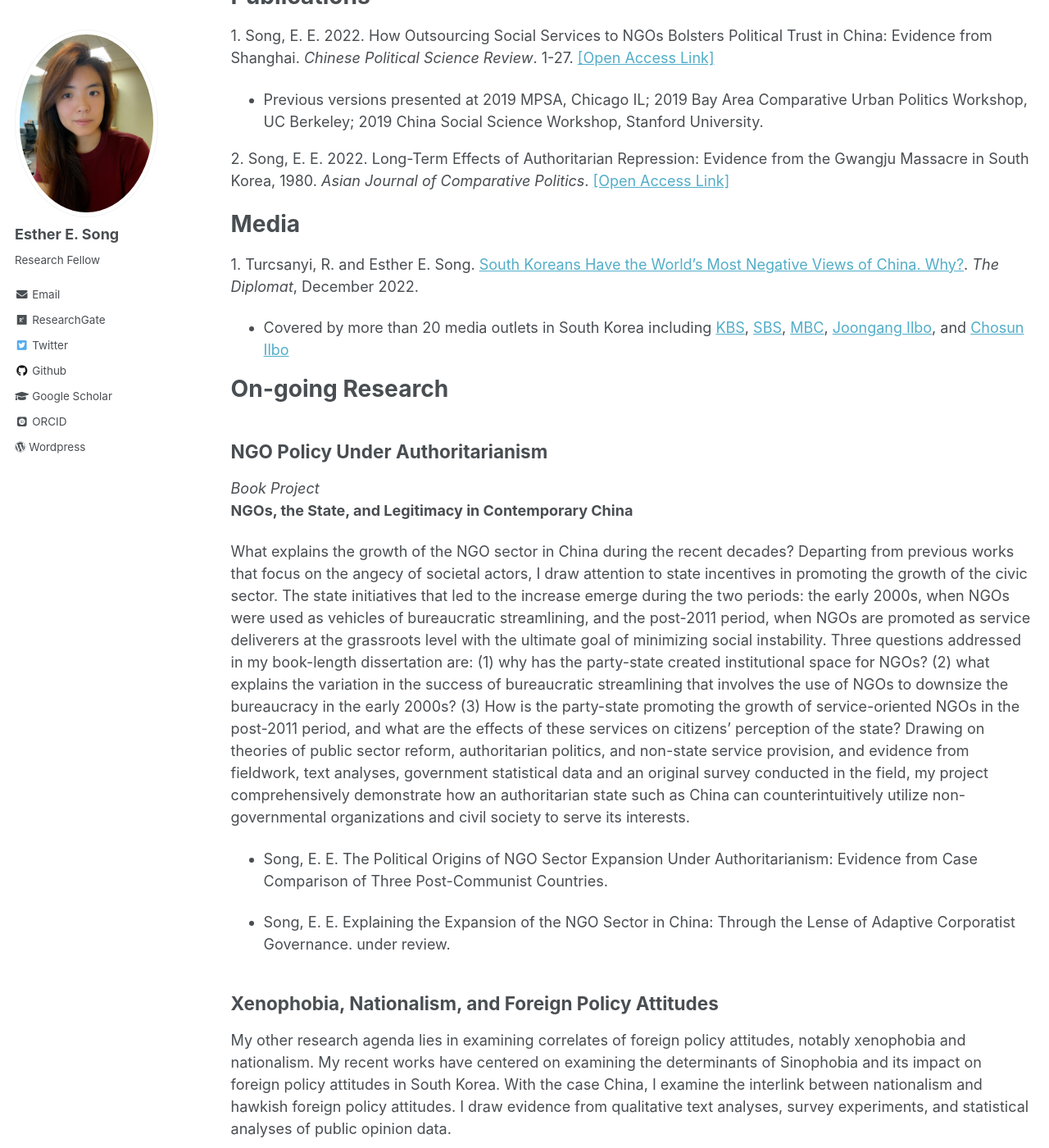
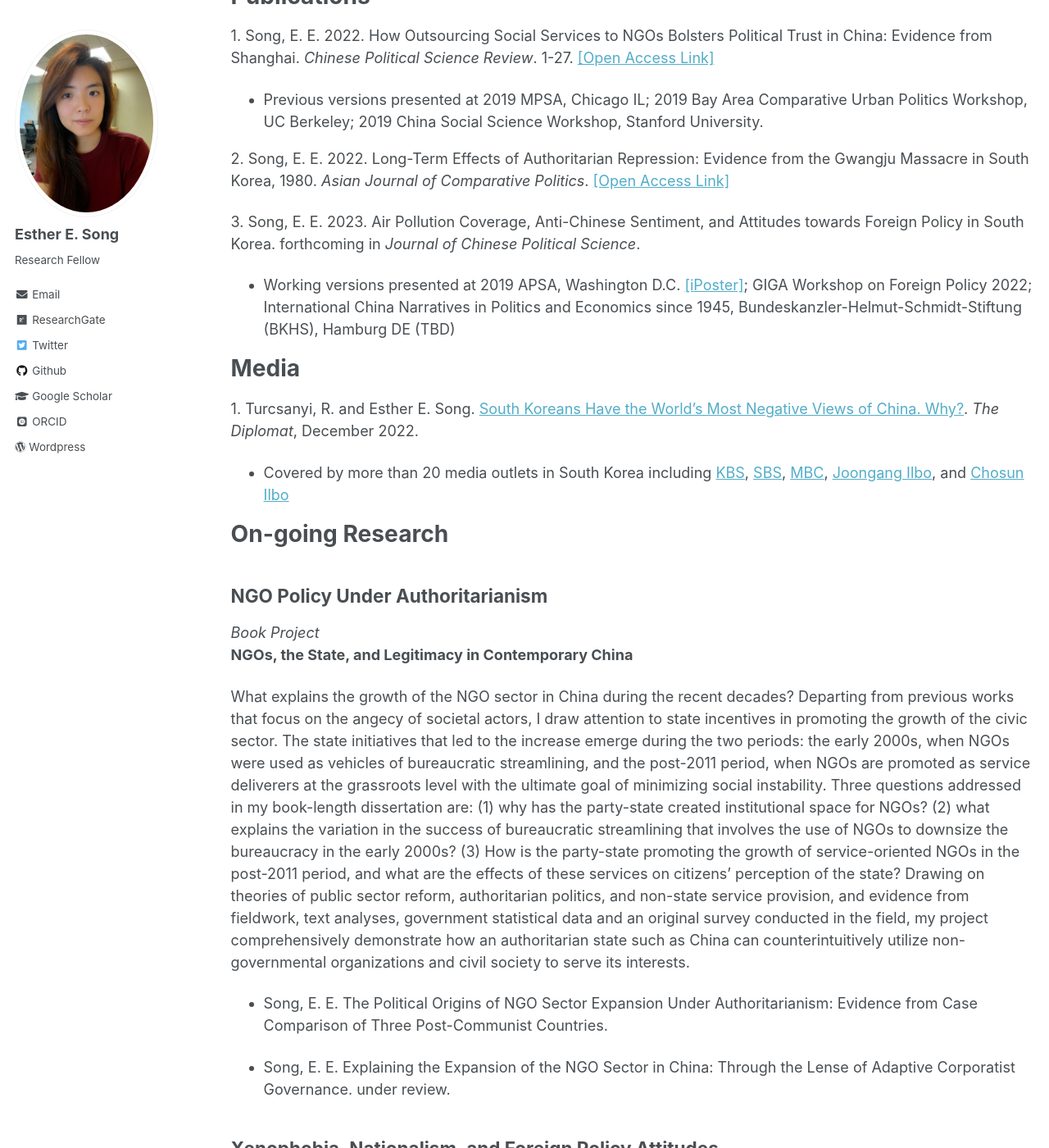
Before and after one commit to ehsong/ehsong.github.io, a Jekyll site: the page built from _pages/research.md, in a window 1280 px wide and 1400 px high, scrolled down 344 px. Shown: the whole window at 82% size. Built offline with Jekyll 4.4.1, drawn with Linux system fonts in a browser that asks for light colours; some web fonts are replaced; some of the changed text lies outside the part shown.

Commit message:
Update research.md

```diff
--- a/_pages/research.md
+++ b/_pages/research.md
@@ -15,6 +15,9 @@
    * Previous versions presented at 2019 MPSA, Chicago IL; 2019 Bay Area Comparative Urban Politics Workshop, UC Berkeley; 2019 China Social Science Workshop, Stanford University.
 
 2\. Song, E. E. 2022. Long-Term Effects of Authoritarian Repression: Evidence from the Gwangju Massacre in South Korea, 1980. *Asian Journal of Comparative Politics*. [[Open Access Link]](https://journals.sagepub.com/doi/epub/10.1177/20578911221147994)
+
+3\. Song, E. E. 2023. Air Pollution Coverage, Anti-Chinese Sentiment, and Attitudes towards Foreign Policy in South Korea. forthcoming in *Journal of Chinese Political Science*.
+   * Working versions presented at 2019 APSA, Washington D.C. [[iPoster]](https://apsa2019-apsa.ipostersessions.com/default.aspx?s=DF-1D-34-3D-64-33-21-12-B0-42-57-A1-87-AC-68-E1); GIGA Workshop on Foreign Policy 2022; International China Narratives in Politics and Economics since 1945, Bundeskanzler-Helmut-Schmidt-Stiftung (BKHS), Hamburg DE (TBD)
 
 # Media
 
```
Also changed, not shown: other parts of _pages/research.md (+0 -3 lines).
